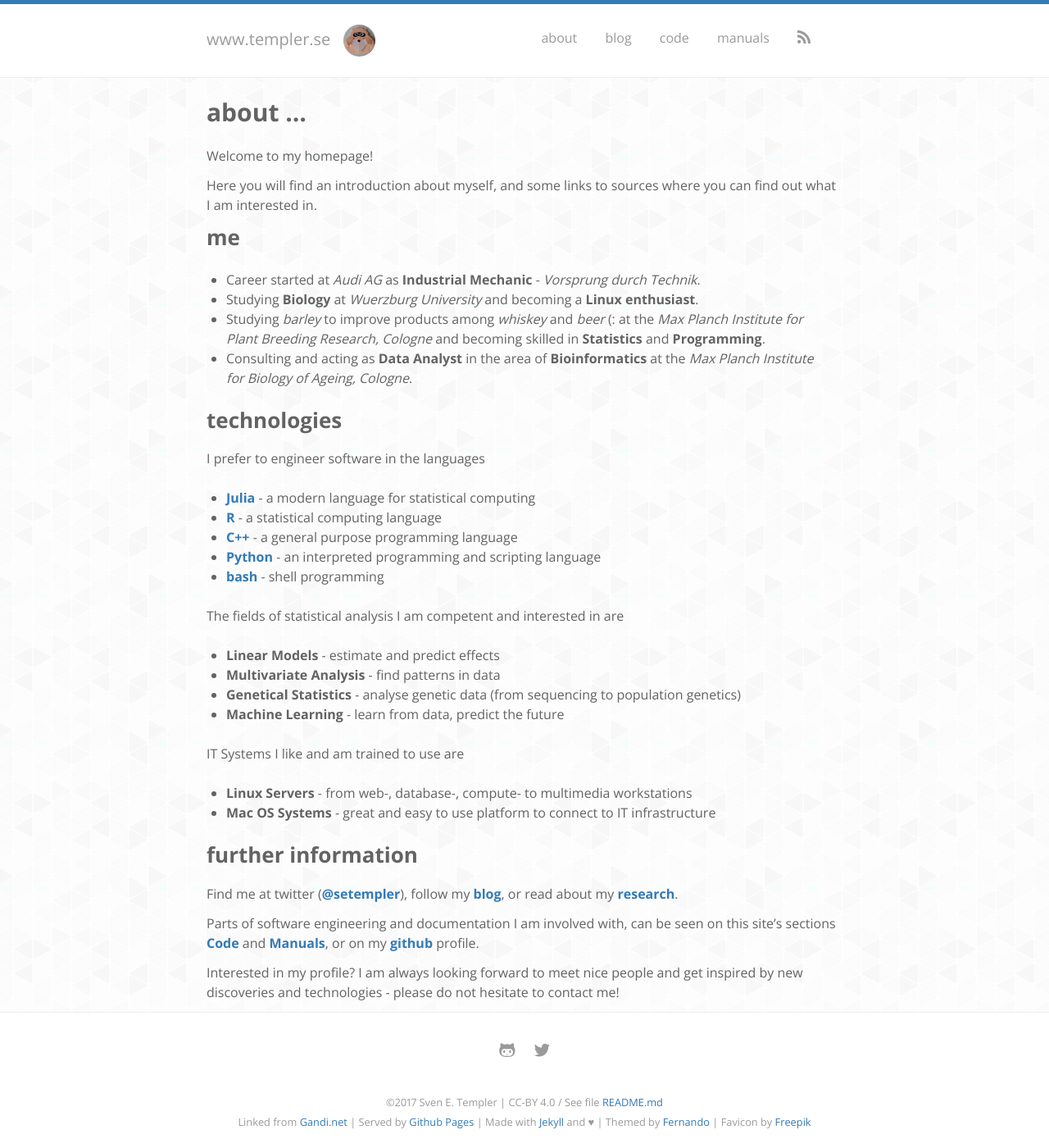
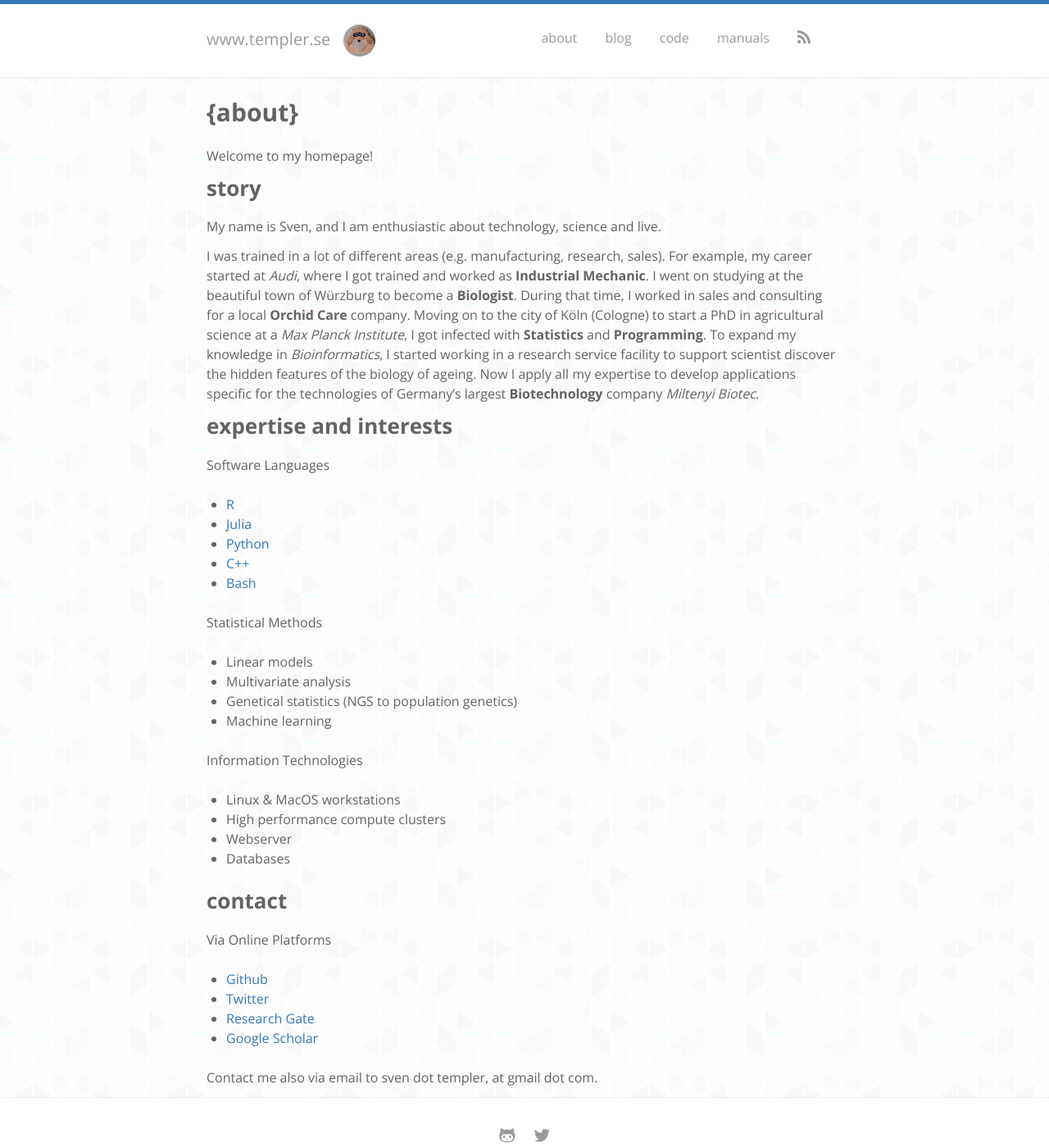
Before and after one commit to pmdbio/setempler.github.io, a Jekyll site: the page built from about/index.md, in a window 1280 px wide and 1400 px high. Shown: the whole window at 82% size. Built offline with Jekyll 4.4.1, drawn with Linux system fonts in a browser that asks for light colours; nearby versions of some CDN libraries; some web fonts are replaced; our own code applies the rules of GitHub Pages for plain Markdown files.

Commit message:
new and more about

```diff
--- a/about/index.md
+++ b/about/index.md
@@ -2,62 +2,67 @@
 layout: default
 ---
 
-# about ...
+# {about}
 
 Welcome to my homepage!
 
-Here you will find an introduction about myself, and some links to sources
-where you can find out what I am interested in.
+## story
 
-## me
+My name is Sven, and I am enthusiastic about technology, science and live.
 
-* Career started at *Audi AG* as **Industrial Mechanic** - *Vorsprung durch Technik*.
-* Studying **Biology** at *Wuerzburg University* and becoming a **Linux enthusiast**.
-* Studying *barley* to improve products among *whiskey* and *beer* (: at the
-    *Max Planch Institute for Plant Breeding Research, Cologne* and becoming skilled in
-    **Statistics** and **Programming**.
-* Consulting and acting as **Data Analyst** in the area of **Bioinformatics** at the
-    *Max Planch Institute for Biology of Ageing, Cologne*.
+I was trained in a lot of different areas (e.g. manufacturing, research, sales).
+For example, my career started at *Audi*, where I got trained and worked as **Industrial Mechanic**.
+I went on studying at the beautiful town of Würzburg to become a **Biologist**.
+During that time, I worked in sales and consulting for a local **Orchid Care** company.
+Moving on to the city of Köln (Cologne) to start a PhD in agricultural science
+at a *Max Planck Institute*, I got infected with **Statistics** and **Programming**.
+To expand my knowledge in *Bioinformatics*, I started working in a research service facility
+to support scientist discover the hidden features of the biology of ageing.
+Now I apply all my expertise to develop applications specific for the technologies
+of Germany's largest **Biotechnology** company *Miltenyi Biotec*.
 
-## technologies
+## expertise and interests
 
-I prefer to engineer software in the languages
+Software Languages
 
-* **[Julia][jl]{:target="_blank"}** - a modern language for statistical computing
-* **[R][r]{:target="_blank"}** - a statistical computing language
-* **[C++][cpp]{:target="_blank"}** - a general purpose programming language
-* **[Python][py]{:target="_blank"}** - an interpreted programming and scripting language
-* **[bash][bash]{:target="_blank"}** - shell programming
+* [R][r]{:target="_blank"}
+* [Julia][jl]{:target="_blank"}
+* [Python][py]{:target="_blank"}
+* [C++][cpp]{:target="_blank"}
+* [Bash][bash]{:target="_blank"}
 
-The fields of statistical analysis I am competent and interested in are
+Statistical Methods
 
-* **Linear Models** - estimate and predict effects
-* **Multivariate Analysis** - find patterns in data
-* **Genetical Statistics** - analyse genetic data (from sequencing to population genetics)
-* **Machine Learning** - learn from data, predict the future
+* Linear models
+* Multivariate analysis
+* Genetical statistics (NGS to population genetics)
+* Machine learning
 
-IT Systems I like and am trained to use are
+Information Technologies
 
-* **Linux Servers** - from web-, database-, compute- to multimedia workstations
-* **Mac OS Systems** - great and easy to use platform to connect to IT infrastructure
+* Linux & MacOS workstations
+* High performance compute clusters
+* Webserver
+* Databases
 
-## further information
+## contact
 
-Find me at twitter (**[@setempler][twt]**), follow my **[blog](/blog)**, or read about my
-**[research][scholar]**.
+Via Online Platforms
 
-Parts of software engineering and documentation I am involved with, can be seen on this site's
-sections **[Code](/code)** and **[Manuals](/manuals)**, or on my **[github][hub]** profile.
+* [Github][hub]
+* [Twitter][twt]
+* [Research Gate][rgate]
+* [Google Scholar][scholar]
 
-Interested in my profile? I am always looking forward to meet nice people and get inspired by new
-discoveries and technologies - please do not hesitate to contact me!
+Contact me also via email to sven dot templer, at gmail dot com.
 
-[hub]: https://github.com/setempler
 [cpp]: https://isocpp.org
 [bash]: https://www.gnu.org/software/bash/
 [py]: https://www.python.org
 [jl]: http://julialang.org
 [r]: https://www.r-project.org
+
+[hub]: https://github.com/setempler
 [rgate]: https://www.researchgate.net/profile/Sven_Templer/publications
 [scholar]: https://scholar.google.de/citations?user=G5ryn90AAAAJ&hl=en
 [twt]: https://twitter.com/setempler
```
